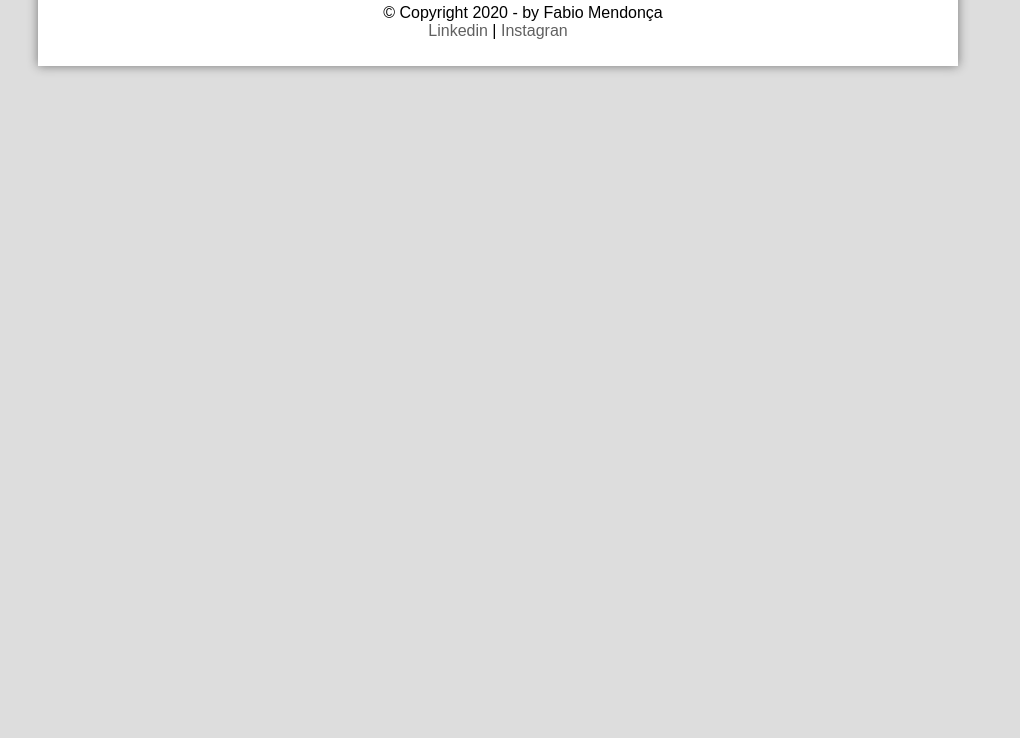
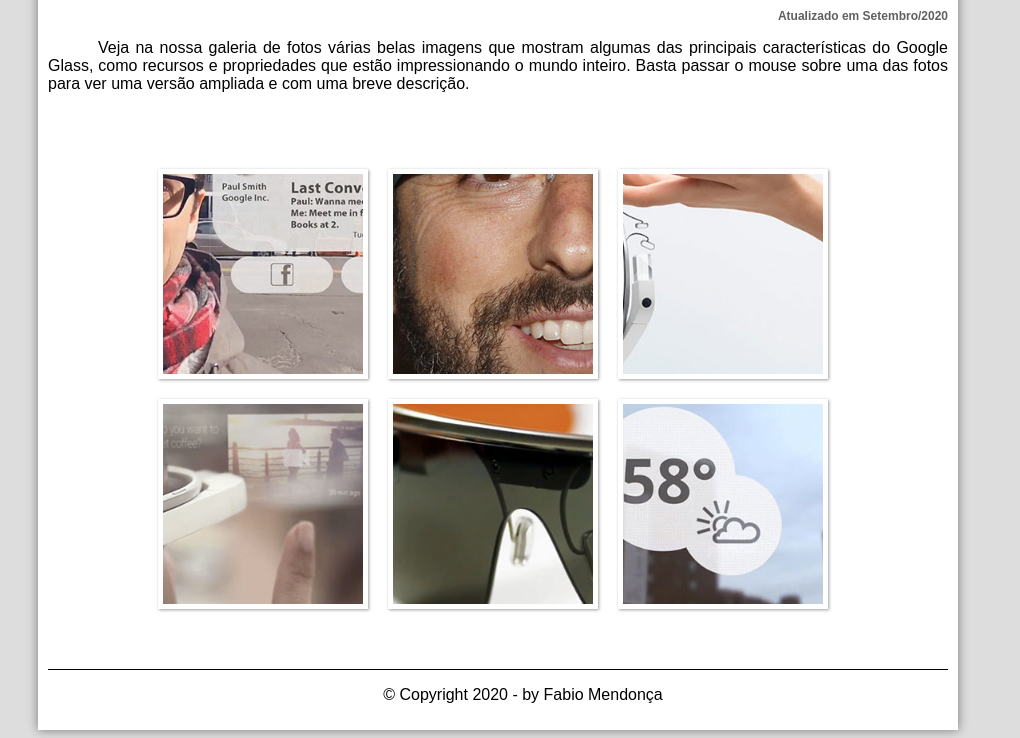
Before and after one commit to FabioMendoncaft/Google-Glass, a plain HTML site: page fotos.html in a window 1280 px wide. Shown: the part 279-1017 px from the top of the page, without its empty margins (142-1162 px from the left). Before the commit the page ends 800 px from the top, so only its background shows below. Drawn offline with Linux system fonts and the light colour scheme.

Commit message:
Google glass

```diff
--- a/_css/fotos.css
+++ b/_css/fotos.css
@@ -0,0 +1,92 @@
+ul#album-fotos{
+    width: 700px;
+    margin: 0 auto;
+    padding: 50px;
+    overflow: hidden;
+    list-style: none;
+}
+ul#album-fotos li{
+    float: left;
+    width: 200px;
+    height: 200px;
+    margin: 10px;
+    border: 5px solid white;
+    background-color: white;
+    box-shadow: 1px 1px 3px rgba(0, 0, 0, 0.384);
+    -webkit-transition: all .3s ease-in;
+}
+ul#album-fotos li span{
+    opacity: 0;
+    color: white;
+    text-shadow: 1px 1px 1px black;
+    background-color: rgba(0, 0, 0, 0.397);
+    font-size: 9pt;
+    line-height: 370px;
+    padding: 5px;
+}
+ul#album-fotos li:hover{
+    -webkit-transform: scale(1.5);
+}
+ul#album-fotos li:hover span{
+    opacity: 1;
+}
+ul#album-fotos li#foto01{
+    background: url(../_imagens/galeria-01.jpg) no-repeat;
+    background-position: 50% 50%;
+    background-size: 400px 400px;
+    background-color: white;
+}
+ul#album-fotos li#foto01:hover{
+    background-position: 0% 0%;
+    background-size: 200px 200px;
+}
+ul#album-fotos li#foto02{
+    background: url(../_imagens/galeria-02.jpg) no-repeat;
+    background-position: 50% 50%;
+    background-size: 400px 400px;
+    background-color: white;
+}
+ul#album-fotos li#foto02:hover{
+    background-position: 0% 0%;
+    background-size: 200px 200px;
+}
+ul#album-fotos li#foto03{
+    background: url(../_imagens/galeria-03.jpg) no-repeat;
+    background-position: 50% 50%;
+    background-size: 400px 400px;
+    background-color: white;
+}
+ul#album-fotos li#foto03:hover{
+    background-position: 0% 0%;
+    background-size: 200px 200px;
+}
+ul#album-fotos li#foto04{
+    background: url(../_imagens/galeria-04.jpg) no-repeat;
+    background-position: 50% 50%;
+    background-size: 400px 400px;
+    background-color: white;
+}
+ul#album-fotos li#foto04:hover{
+    background-position: 0% 0%;
+    background-size: 200px 200px;
+}
+ul#album-fotos li#foto05{
+    background: url(../_imagens/galeria-05.jpg) no-repeat;
+    background-position: 50% 50%;
+    background-size: 400px 400px;
+    background-color: white;
+}
+ul#album-fotos li#foto05:hover{
+    background-position: 0% 0%;
+    background-size: 200px 200px;
+}
+ul#album-fotos li#foto06{
+    background: url(../_imagens/galeria-06.jpg) no-repeat;
+    background-position: 50% 50%;
+    background-size: 400px 400px;
+    background-color: white;
+}
+ul#album-fotos li#foto06:hover{
+    background-position: 0% 0%;
+    background-size: 200px 200px;
+}
--- a/_css/specs.css
+++ b/_css/specs.css
@@ -6,8 +6,11 @@ section#conteudo{
 }
 
 iframe#frame-spec {
-    width: 380px;
+    width: 400px;
     height: 280px;
     border: none;
     overflow: hidden;
  }
+ area {
+    outline: 0;
+}
--- a/fotos.html
+++ b/fotos.html
@@ -5,6 +5,7 @@
     <title>Tud sobre google clas</title>
 </head>
     <link rel="stylesheet" href="_css/estilo.css">
+    <link rel="stylesheet" href="_css/fotos.css">
 
     <body>
 
@@ -29,23 +30,34 @@
     </nav>
 </header>
 
-Glass > Fotos
-Galeria de Imagens do Google Glass
-por Gustavo Guanabara
-Atualizado em 01/Maio/2013
+<section id="corpo-full">
+    <article id="noticia-principal">
+        <header id="cabecalho-artigo">
+            <hgroup>
+                <h3>Glass > Fotos</h3>
+                <h1>Galeria de Imagens do Google Glass</h1>
+                <h2>Por Fabio Mendonça</h2>
+                <h3 class="direita">Atualizado em Setembro/2020</h3>
+            </hgrpup>
+        </header>
 
-Veja na nossa galeria de fotos várias belas imagens que mostram algumas das principais características do Google Glass, como recursos e propriedades que estão impressionando o mundo inteiro. Basta passar o mouse sobre uma das fotos para ver uma versão ampliada e com uma breve descrição.
 
-- Agenda e lembretes
-- Sergey Brin usando o Glass
-- Leve e compacto
-- Sensação de uma tela de 50"
-- Vários tipos de lente
-- Informações importantes
+<p>Veja na nossa galeria de fotos várias belas imagens que mostram algumas das principais características do Google Glass, como recursos e propriedades que estão impressionando o mundo inteiro. Basta passar o mouse sobre uma das fotos para ver uma versão ampliada e com uma breve descrição.</p>
+
+<ul id="album-fotos">
+    <li id="foto01"><span>Agenda e lembretes</span></li>
+    <li id="foto02"><span>Sergey Brin usando o Glass</span></li>
+    <li id="foto03"><span>Leve e compacto</span></li>
+    <li id="foto04"><span>Sensação de uma tela de 50"</span></li>
+    <li id="foto05"><span>Vários tipos de lente</span></li>
+    <li id="foto06"><span>Informações importantes</span></li>
+<ul>
+
+    </article>
+</section>
 
 <footer id="rodape">
     <p>&copy Copyright 2020 - by Fabio Mendonça <br/>
-    <a id="rs" href="http://www.linkedin.com/in/fabio-mendonça-530707180/" target="_blanck">Linkedin</a>  | <a  id="rs" href="http://www.instagram.com/fabynhomendonca/" target="_blanck">Instagran</a></p>
 </footer>
 
     </div>
```
Also changed, not shown: index.html (+2 -2 lines), specs.html (+7 -1 lines), _imagens/glass-logo-grd(1)(1)(1).jpg (added).
